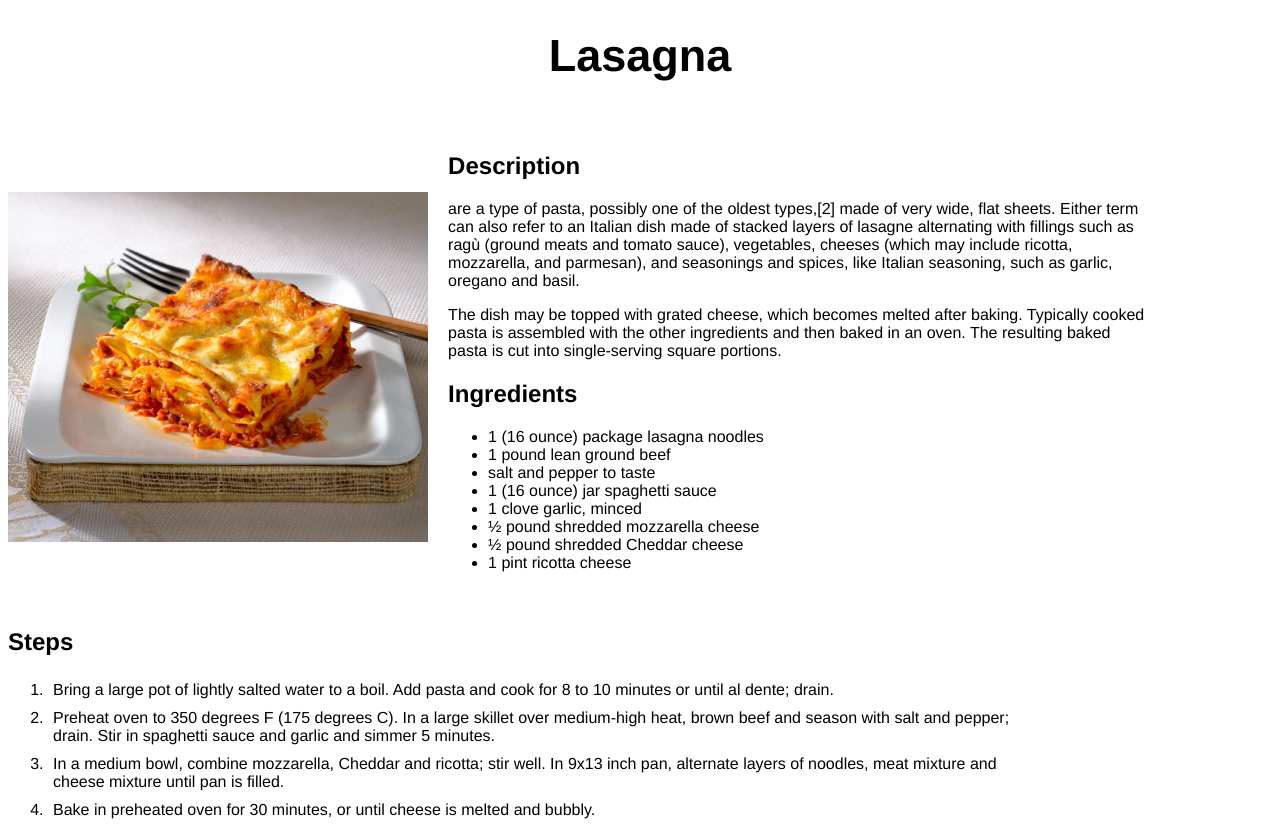
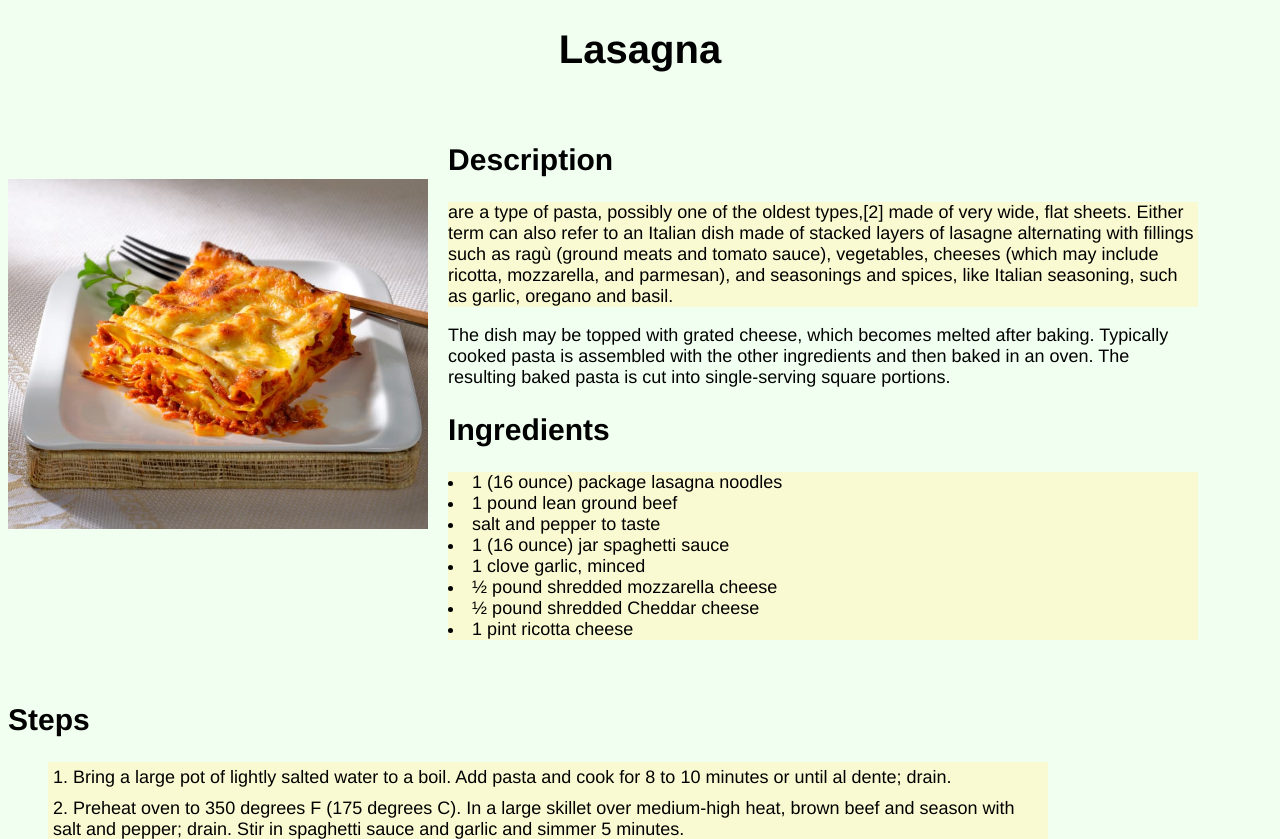
Before and after one commit to D4evan/odin-recipes, a plain HTML site: page recipes/lasagna.html in a window 1280 px wide. Shown: the top 839 px of the page. Drawn offline with Linux system fonts and the light colour scheme.

Commit message:
fixed background-color

```diff
--- a/style/style.css
+++ b/style/style.css
@@ -1,5 +1,9 @@
 * {
     font-family: helvetica, sans-serif;
+    font-size: 18px;
+    /*border: solid red;*/
+    background-color:honeydew;
+
 }
 
 .img-cook {
@@ -19,7 +23,11 @@
 
 h1 {
     text-align: center;
-    font-size: 45px;
+    font-size: 40px;
+}
+
+h2 {
+    font-size:30px;
 }
 
 .dish-img {
@@ -39,8 +47,15 @@ h1 {
     padding:20px
 }
 
+.ingredients li,
+.steps li,
+.description
+ {
+    background-color: lightgoldenrodyellow;
+}
+
 #block-one p,ul{
-    width:700px;
+    width:750px;
 }
 
 h2 {
@@ -49,10 +64,16 @@ h2 {
 ol {
     text-align: left;
     width: 1000px;
+    list-style-position: inside;
 }
 
 ol li {
     padding:5px;
+}
+
+ul {
+    list-style-position: inside;
+    padding:0;
 }
 
 .appetit {
```
